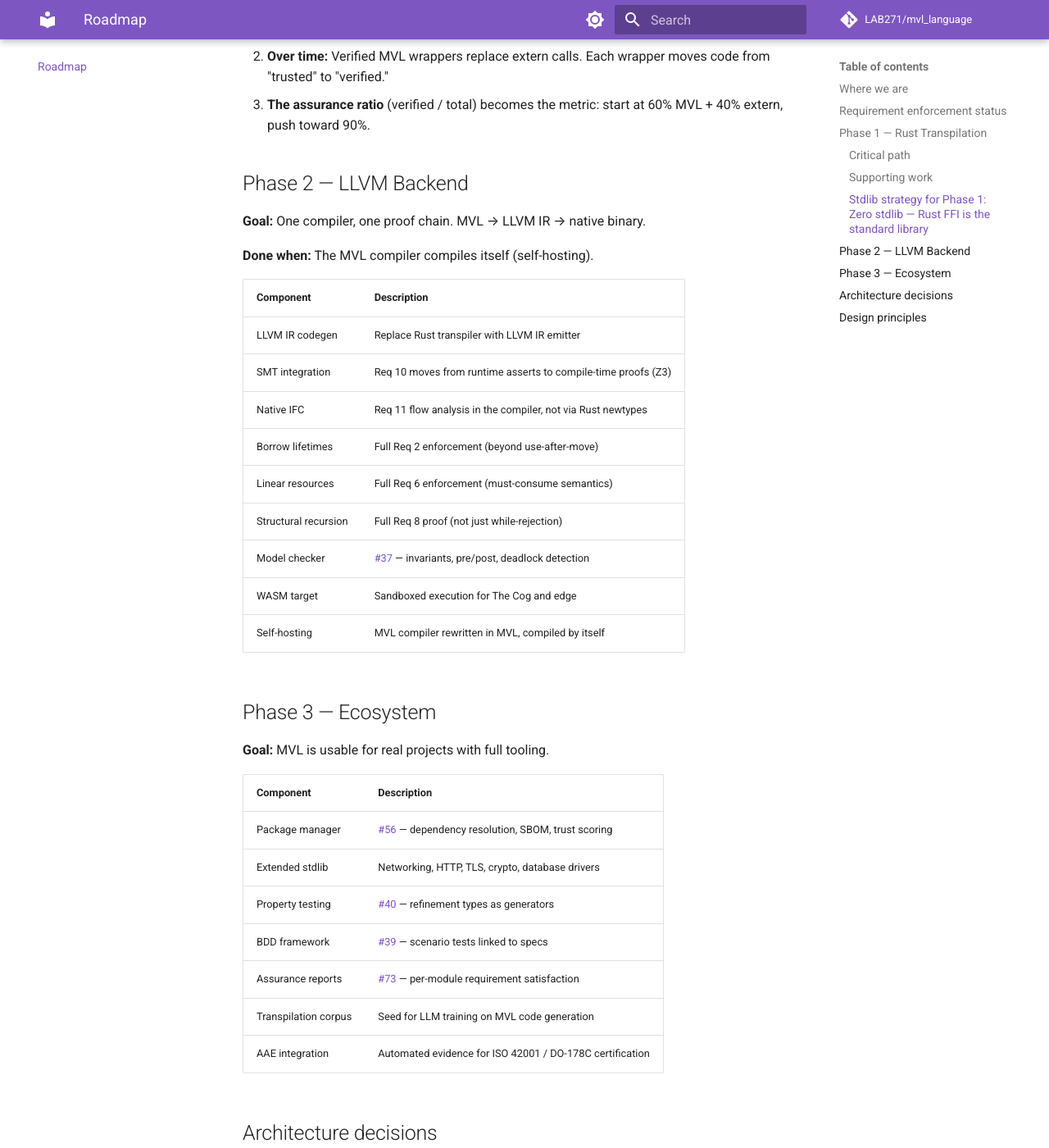
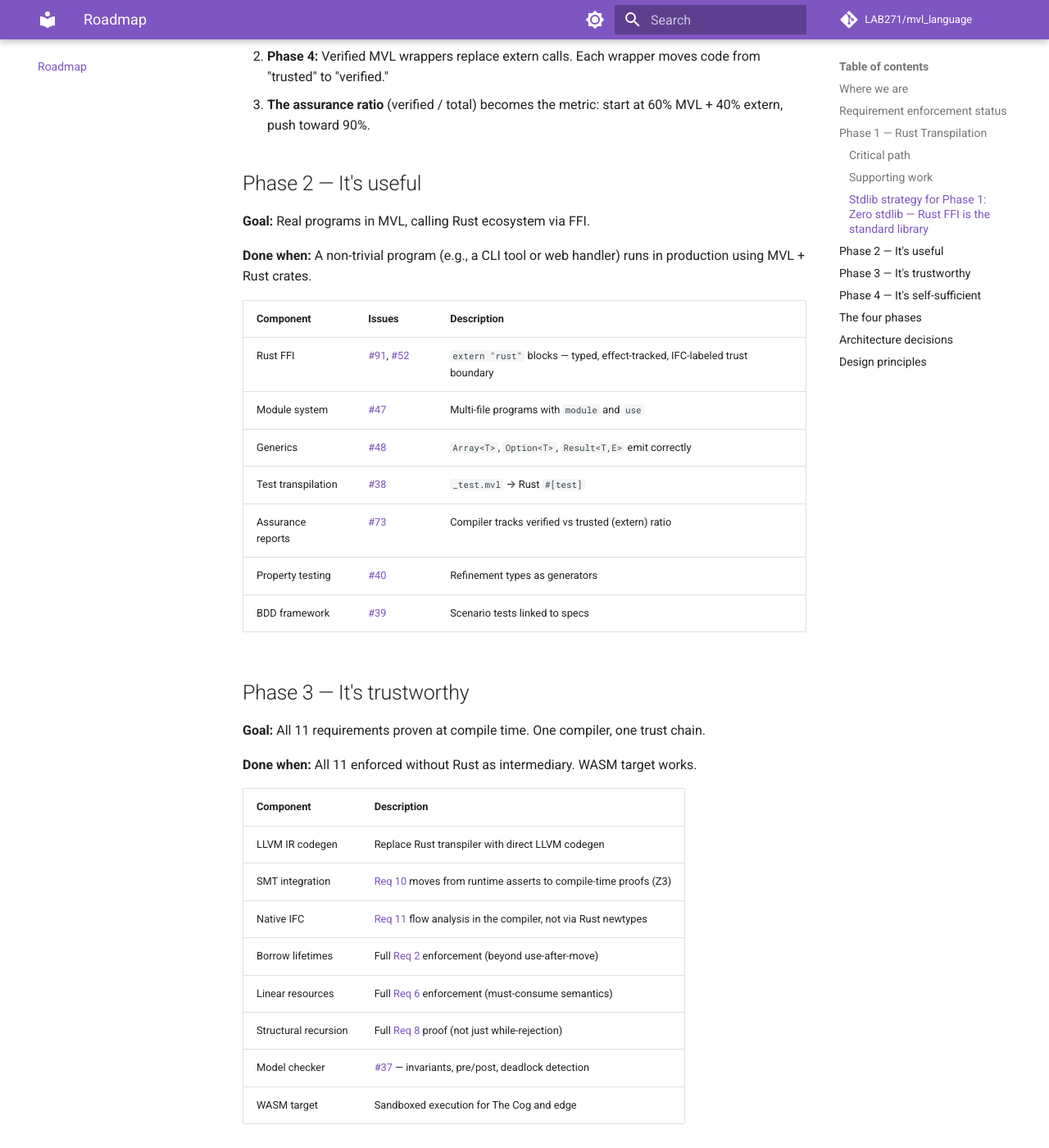
Before and after one commit to mvl-lang/mvl, an MkDocs documentation site: the page built from docs/roadmap.md, in a window 1280 px wide and 1400 px high, scrolled down 4057 px. Shown: the whole window at 82% size. Built offline with MkDocs 1.6.1 and Material for MkDocs 9.7.7, drawn with Linux system fonts in a browser that asks for light colours; comment, search, counter and statistics services are not loaded; some of the changed text lies outside the part shown.

Commit message:
docs: four-phase roadmap — compiles, useful, trustworthy, self-sufficient
Replaced 3-phase (prototype/production/ecosystem) with 4-phase:
Phase 1: Rust transpiler (done)
Phase 2: FFI ecosystem (extern "rust", modules, generics, tests)
Phase 3: LLVM backend (all 11 proven, SMT, WASM)
Phase 4: Self-hosting (packages, verified stdlib, AAE-5)

Co-Authored-By: Claude Opus 4.6 (1M context) <noreply@anthropic.com>

````diff
--- a/docs/roadmap.md
+++ b/docs/roadmap.md
@@ -106,41 +106,66 @@ extern "rust" {
 
 **Stdlib growth path:**
 
-1. **Phase 1:** `extern "rust"` only. Cargo.toml pulls Rust crates. Zero MVL stdlib.
-2. **Over time:** Verified MVL wrappers replace extern calls. Each wrapper moves code from "trusted" to "verified."
+1. **Phase 2:** `extern "rust"` only. Cargo.toml pulls Rust crates. Zero MVL stdlib.
+2. **Phase 4:** Verified MVL wrappers replace extern calls. Each wrapper moves code from "trusted" to "verified."
 3. **The assurance ratio** (verified / total) becomes the metric: start at 60% MVL + 40% extern, push toward 90%.
 
-## Phase 2 — LLVM Backend
+## Phase 2 — It's useful
 
-**Goal:** One compiler, one proof chain. MVL → LLVM IR → native binary.
+**Goal:** Real programs in MVL, calling Rust ecosystem via FFI.
 
-**Done when:** The MVL compiler compiles itself (self-hosting).
+**Done when:** A non-trivial program (e.g., a CLI tool or web handler) runs in production using MVL + Rust crates.
+
+| Component | Issues | Description |
+|-----------|--------|-------------|
+| Rust FFI | [#91](https://github.com/LAB271/mvl_language/issues/91), [#52](https://github.com/LAB271/mvl_language/issues/52) | `extern "rust"` blocks — typed, effect-tracked, IFC-labeled trust boundary |
+| Module system | [#47](https://github.com/LAB271/mvl_language/issues/47) | Multi-file programs with `module` and `use` |
+| Generics | [#48](https://github.com/LAB271/mvl_language/issues/48) | `Array<T>`, `Option<T>`, `Result<T,E>` emit correctly |
+| Test transpilation | [#38](https://github.com/LAB271/mvl_language/issues/38) | `_test.mvl` → Rust `#[test]` |
+| Assurance reports | [#73](https://github.com/LAB271/mvl_language/issues/73) | Compiler tracks verified vs trusted (extern) ratio |
+| Property testing | [#40](https://github.com/LAB271/mvl_language/issues/40) | Refinement types as generators |
+| BDD framework | [#39](https://github.com/LAB271/mvl_language/issues/39) | Scenario tests linked to specs |
+
+## Phase 3 — It's trustworthy
+
+**Goal:** All 11 requirements proven at compile time. One compiler, one trust chain.
+
+**Done when:** All 11 enforced without Rust as intermediary. WASM target works.
 
 | Component | Description |
 |-----------|-------------|
-| LLVM IR codegen | Replace Rust transpiler with LLVM IR emitter |
-| SMT integration | Req 10 moves from runtime asserts to compile-time proofs (Z3) |
-| Native IFC | Req 11 flow analysis in the compiler, not via Rust newtypes |
-| Borrow lifetimes | Full Req 2 enforcement (beyond use-after-move) |
-| Linear resources | Full Req 6 enforcement (must-consume semantics) |
-| Structural recursion | Full Req 8 proof (not just while-rejection) |
+| LLVM IR codegen | Replace Rust transpiler with direct LLVM codegen |
+| SMT integration | [Req 10](requirements.md#req-10) moves from runtime asserts to compile-time proofs (Z3) |
+| Native IFC | [Req 11](requirements.md#req-11) flow analysis in the compiler, not via Rust newtypes |
+| Borrow lifetimes | Full [Req 2](requirements.md#req-2) enforcement (beyond use-after-move) |
+| Linear resources | Full [Req 6](requirements.md#req-6) enforcement (must-consume semantics) |
+| Structural recursion | Full [Req 8](requirements.md#req-8) proof (not just while-rejection) |
 | Model checker | [#37](https://github.com/LAB271/mvl_language/issues/37) — invariants, pre/post, deadlock detection |
 | WASM target | Sandboxed execution for The Cog and edge |
-| Self-hosting | MVL compiler rewritten in MVL, compiled by itself |
 
-## Phase 3 — Ecosystem
+## Phase 4 — It's self-sufficient
 
-**Goal:** MVL is usable for real projects with full tooling.
+**Goal:** MVL compiler compiles itself. Full ecosystem. Certification-ready.
+
+**Done when:** Self-hosting complete. Package ecosystem functional. AAE-5 evidence generated.
 
 | Component | Description |
 |-----------|-------------|
+| Self-hosting | MVL compiler rewritten in MVL, compiled by Phase 3 compiler |
 | Package manager | [#56](https://github.com/LAB271/mvl_language/issues/56) — dependency resolution, SBOM, trust scoring |
-| Extended stdlib | Networking, HTTP, TLS, crypto, database drivers |
-| Property testing | [#40](https://github.com/LAB271/mvl_language/issues/40) — refinement types as generators |
-| BDD framework | [#39](https://github.com/LAB271/mvl_language/issues/39) — scenario tests linked to specs |
-| Assurance reports | [#73](https://github.com/LAB271/mvl_language/issues/73) — per-module requirement satisfaction |
-| Transpilation corpus | Seed for LLM training on MVL code generation |
-| AAE integration | Automated evidence for ISO 42001 / DO-178C certification |
+| Verified MVL stdlib | Replaces extern wrappers — pushes assurance ratio toward 90%+ |
+| Concurrency model | Actors, reference capabilities, WCET refinements |
+| Transpilation corpus | Seed for LLM training on MVL generation quality |
+| AAE-5 pipeline | Automated evidence for IEC 61508, DO-178C certification |
+
+## The four phases
+
+```
+Phase 1: It compiles          parse → check → transpile → cargo → binary
+Phase 2: It's useful          FFI, modules, generics, tests, real programs
+Phase 3: It's trustworthy     LLVM, SMT, all 11 proven, WASM
+Phase 4: It's self-sufficient  self-hosting, packages, stdlib, certification
+```
 
 ## Architecture decisions
 
@@ -148,7 +173,7 @@ extern "rust" {
 |-----|----------|--------|
 | [ADR-0001](adr/0001-eleven-requirements.md) | Eleven compiler-verified requirements | Accepted |
 | [ADR-0002](adr/0002-language-contraction.md) | Language contraction — what to drop and why | Accepted |
-| [ADR-0003](adr/0003-compilation-strategy.md) | Compilation: Rust (Phase 1) → LLVM (Phase 2) | Accepted |
+| [ADR-0003](adr/0003-compilation-strategy.md) | Four phases: Rust → FFI → LLVM → Self-hosting | Accepted |
 | [ADR-0004](adr/0004-language-size.md) | Language size — deliberately the smallest | Accepted |
 | [ADR-0005](adr/0005-recursive-descent-parser.md) | Hand-written recursive descent parser (LL(1)) | Accepted |
 
````
Also changed, not shown: .openspec/adr/0003-compilation-strategy.md (+36 -16 lines).
